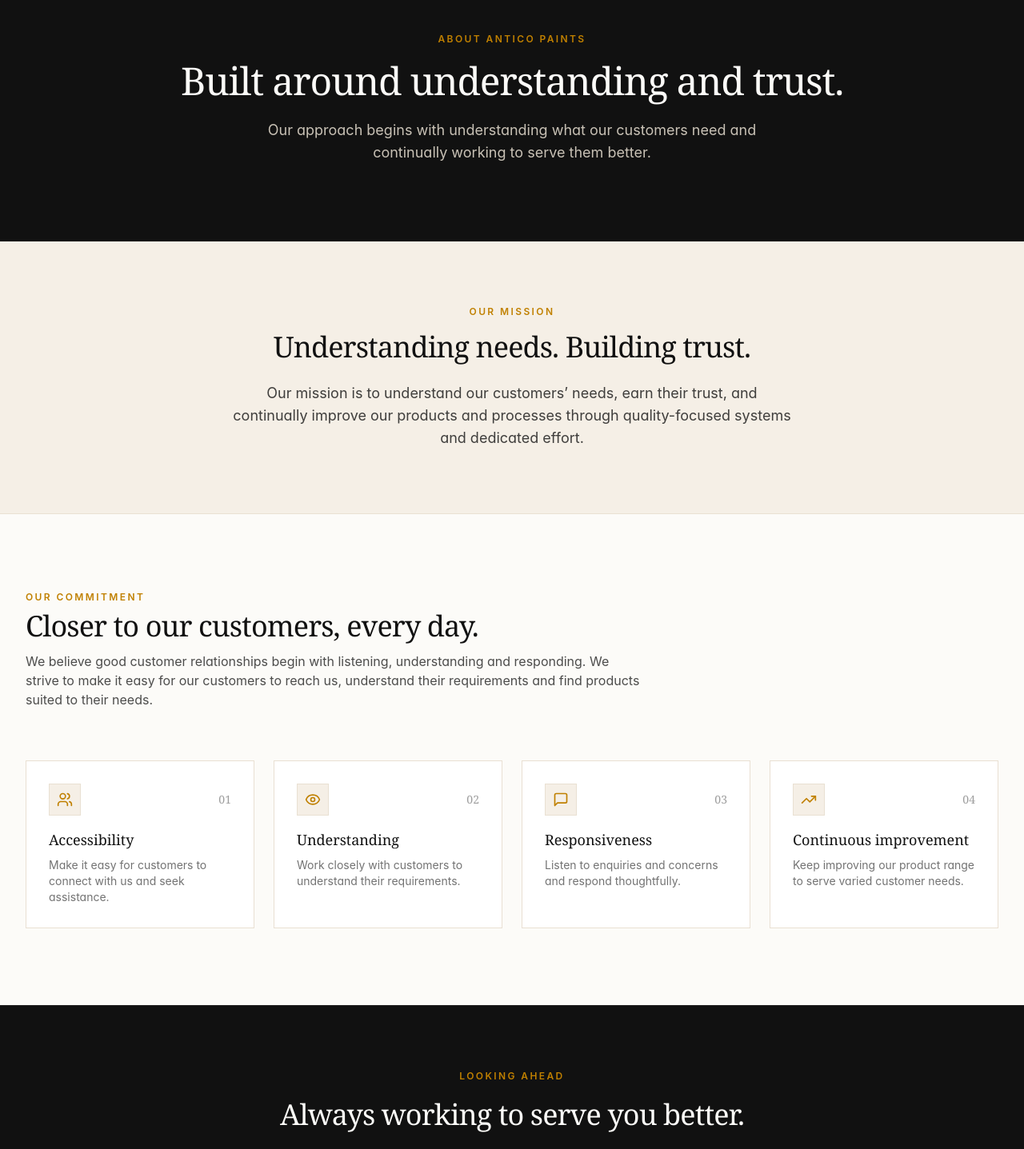
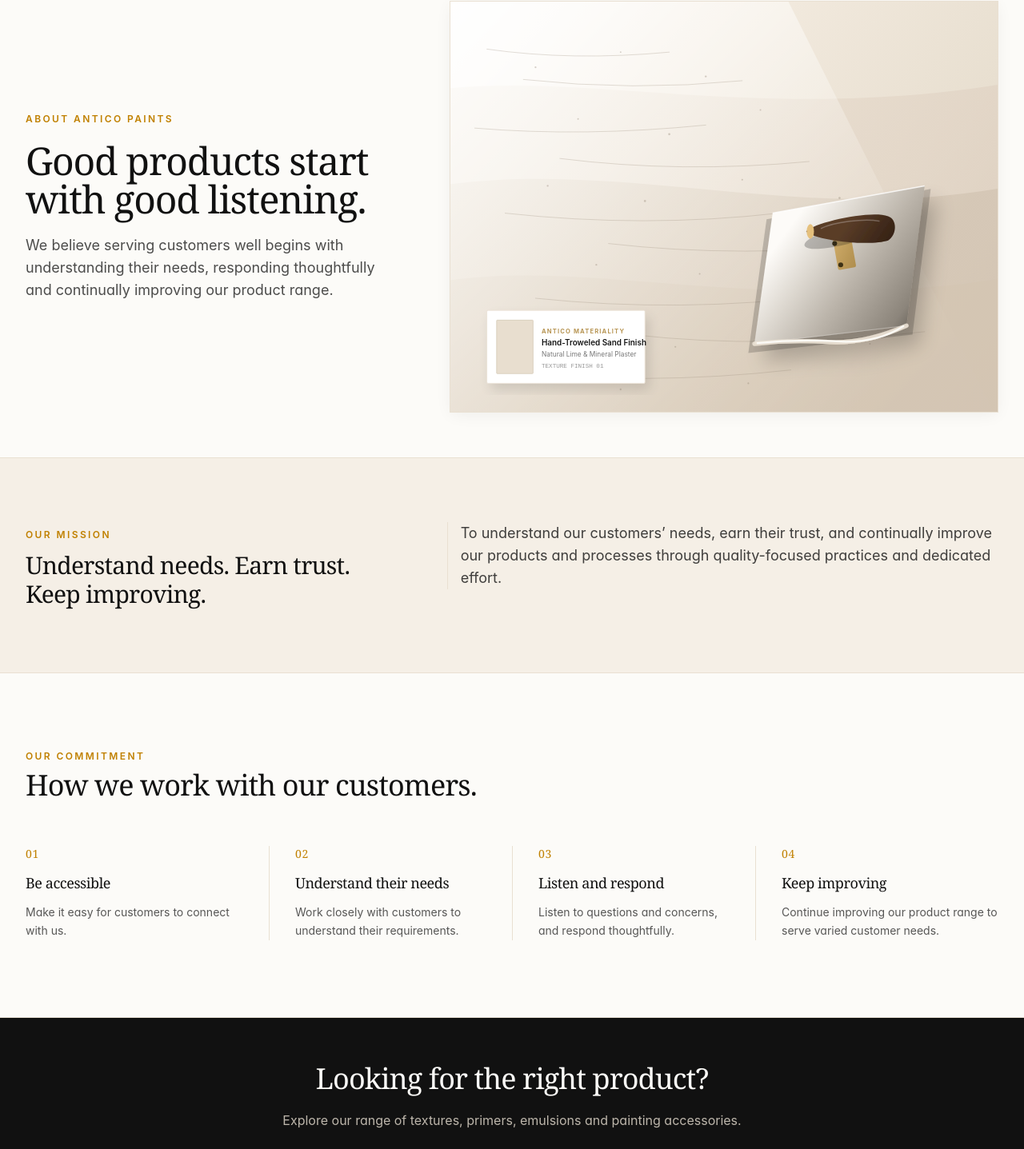
Before and after one commit to Pranshu012/AnticoPaints, a Next.js app: page /about in a window 1280 px wide. Shown: the part 136-1573 px from the top of the page at 80% size. Built offline with nearby package versions, Linux system fonts and the light colour scheme.

Commit message:
Redesign About Us page with editorial layout, wall texture imagery, and refined customer commitment list

```diff
--- a/src/app/about/page.tsx
+++ b/src/app/about/page.tsx
@@ -1,131 +1,168 @@
 import React from "react";
 import type { Metadata } from "next";
+import Image from "next/image";
 import Link from "next/link";
-import { ArrowRight, Users, Eye, MessageSquare, TrendingUp } from "lucide-react";
+import { ArrowRight } from "lucide-react";
 import { aboutPageData } from "@/data/company";
 
 export const metadata: Metadata = {
   title: "About Us | Antico Paints",
   description:
-    "Learn about Antico Paints: our mission, customer commitment, and dedication to understanding needs and building trust.",
-};
-
-const PRINCIPLE_ICONS = {
-  accessibility: Users,
-  understanding: Eye,
-  responsiveness: MessageSquare,
-  "continuous-improvement": TrendingUp,
+    "Good products start with good listening. Learn about Antico Paints' mission, commitment, and customer-first approach.",
 };
 
 export default function AboutPage() {
-  const { intro, mission, commitment, closing } = aboutPageData;
+  const { intro, mission, commitment, cta } = aboutPageData;
 
   return (
     <div className="bg-brand-offwhite min-h-screen">
-      {/* 1. Page Introduction */}
-      <section className="bg-brand-black text-brand-offwhite py-16 sm:py-20 lg:py-24 border-b border-brand-charcoal">
-        <div className="max-w-4xl mx-auto px-4 sm:px-6 lg:px-8 text-center space-y-5">
+
+      {/* ========================================================= */}
+      {/* Section A — About Introduction (Compact Editorial Layout) */}
+      {/* ========================================================= */}
+      <section className="bg-brand-offwhite pt-10 pb-14 sm:pt-14 sm:pb-18 lg:pt-18 lg:pb-22 border-b border-brand-beige">
+        <div className="max-w-7xl mx-auto px-4 sm:px-6 lg:px-8">
+          <div className="grid grid-cols-1 lg:grid-cols-12 gap-10 lg:gap-14 items-center">
+
+            {/* Left: Editorial Narrative */}
+            <div className="lg:col-span-5 space-y-5">
               <span className="text-xs uppercase tracking-[0.2em] font-sans font-semibold text-brand-gold block">
                 {intro.eyebrow}
               </span>
-          <h1 className="font-serif text-3xl sm:text-4xl md:text-5xl text-brand-offwhite tracking-tight leading-[1.15]">
+
+              <h1 className="font-serif text-3xl sm:text-4xl lg:text-5xl text-brand-black tracking-tight leading-[1.14]">
                 {intro.heading}
               </h1>
-          <p className="text-base sm:text-lg text-brand-beige/85 max-w-2xl mx-auto font-sans leading-relaxed pt-1">
+
+              <p className="text-base sm:text-lg text-brand-black/75 font-sans leading-relaxed">
                 {intro.description}
               </p>
             </div>
-      </section>
 
-      {/* 2. Our Mission */}
-      <section className="py-16 sm:py-20 bg-[#F5EFE6] border-b border-brand-beige">
-        <div className="max-w-3xl mx-auto px-4 sm:px-6 lg:px-8 text-center space-y-4">
-          <span className="text-xs uppercase tracking-[0.2em] font-sans font-semibold text-brand-gold block">
-            OUR MISSION
-          </span>
-          <h2 className="font-serif text-2xl sm:text-3xl lg:text-4xl text-brand-black tracking-tight leading-snug">
-            {mission.heading}
-          </h2>
-          <p className="text-base sm:text-lg text-brand-black/80 font-sans leading-relaxed pt-2">
-            {mission.content}
-          </p>
+            {/* Right: High-Quality Materiality / Texture Photograph */}
+            <div className="lg:col-span-7">
+              <div className="relative overflow-hidden rounded-xs border border-brand-beige shadow-card bg-brand-offwhite">
+                <div className="relative aspect-[4/3] w-full">
+                  <Image
+                    src={intro.image}
+                    alt={intro.imageAlt}
+                    fill
+                    priority
+                    sizes="(min-width: 1024px) 58vw, 100vw"
+                    className="object-cover"
+                  />
+                </div>
+              </div>
+            </div>
+
+          </div>
         </div>
       </section>
 
-      {/* 3. Our Commitment to Customers */}
-      <section className="py-16 sm:py-24 max-w-7xl mx-auto px-4 sm:px-6 lg:px-8">
-        <div className="max-w-3xl mb-12 sm:mb-16">
+      {/* ========================================================= */}
+      {/* Section B — Our Mission (Warm, Compact Split Layout)     */}
+      {/* ========================================================= */}
+      <section className="bg-[#F5EFE6] py-12 sm:py-16 lg:py-20 border-b border-brand-beige">
+        <div className="max-w-7xl mx-auto px-4 sm:px-6 lg:px-8">
+          <div className="grid grid-cols-1 lg:grid-cols-12 gap-6 lg:gap-12 items-baseline">
+
+            {/* Left Column: Eyebrow & Major Heading */}
+            <div className="lg:col-span-5 space-y-3">
+              <span className="text-xs uppercase tracking-[0.2em] font-sans font-semibold text-brand-gold block">
+                {mission.eyebrow}
+              </span>
+              <h2 className="font-serif text-2xl sm:text-3xl lg:text-3.5xl text-brand-black tracking-tight leading-snug">
+                {mission.heading}
+              </h2>
+            </div>
+
+            {/* Right Column: Narrative Description */}
+            <div className="lg:col-span-7">
+              <p className="text-base sm:text-lg text-brand-black/80 font-sans leading-relaxed lg:pl-4 lg:border-l lg:border-brand-beige">
+                {mission.description}
+              </p>
+            </div>
+
+          </div>
+        </div>
+      </section>
+
+      {/* ========================================================= */}
+      {/* Section C — Our Commitment (Editorial List with Dividers) */}
+      {/* ========================================================= */}
+      <section className="bg-brand-offwhite py-14 sm:py-20 lg:py-24 border-b border-brand-beige">
+        <div className="max-w-7xl mx-auto px-4 sm:px-6 lg:px-8">
+
+          {/* Section Heading */}
+          <div className="max-w-3xl mb-10 sm:mb-14">
             <span className="text-xs uppercase tracking-[0.2em] font-sans font-semibold text-brand-gold block mb-2">
-            OUR COMMITMENT
+              {commitment.eyebrow}
             </span>
             <h2 className="font-serif text-2xl sm:text-3xl lg:text-4xl text-brand-black tracking-tight">
               {commitment.heading}
             </h2>
-          <p className="text-sm sm:text-base text-brand-black/75 font-sans mt-3 leading-relaxed">
-            {commitment.introduction}
+          </div>
+
+          {/* Clean Editorial Divided List: 4 Columns on Desktop, Stacked with Dividers on Mobile */}
+          <div className="grid grid-cols-1 md:grid-cols-2 lg:grid-cols-4 gap-8 lg:gap-0 lg:divide-x divide-brand-beige">
+            {commitment.principles.map((item) => (
+              <div
+                key={item.id}
+                className="lg:px-8 first:lg:pl-0 last:lg:pr-0 space-y-3 pb-6 lg:pb-0 border-b border-brand-beige/80 lg:border-b-0 last:border-b-0"
+              >
+                {/* Subtle Gold Number */}
+                <span className="font-serif text-sm font-normal text-brand-gold tracking-wider block">
+                  {item.number}
+                </span>
+
+                {/* Principle Title */}
+                <h3 className="font-serif text-lg font-medium text-brand-black tracking-tight">
+                  {item.title}
+                </h3>
+
+                {/* Concise Description */}
+                <p className="text-sm text-brand-black/70 font-sans leading-relaxed">
+                  {item.description}
                 </p>
               </div>
-
-        {/* 4 Consistency Principles Cards: 1 col on mobile, 2 col on tablet, 4 col on desktop */}
-        <div className="grid grid-cols-1 md:grid-cols-2 lg:grid-cols-4 gap-6">
-          {commitment.principles.map((principle, index) => {
-            const Icon =
-              PRINCIPLE_ICONS[principle.id as keyof typeof PRINCIPLE_ICONS] || Users;
-            const stepNumber = `0${index + 1}`;
-
-            return (
-              <div
-                key={principle.id}
-                className="bg-white border border-brand-beige p-6 sm:p-7 flex flex-col justify-between shadow-xs hover:border-brand-gold/60 transition-colors"
-              >
-                <div className="space-y-4">
-                  <div className="flex items-center justify-between">
-                    <div className="w-10 h-10 rounded-xs bg-[#F5EFE6] border border-brand-beige flex items-center justify-center text-brand-gold">
-                      <Icon className="w-5 h-5" />
-                    </div>
-                    <span className="font-serif text-sm text-brand-muted/70">
-                      {stepNumber}
-                    </span>
+            ))}
           </div>
 
-                  <div>
-                    <h3 className="font-serif text-lg font-medium text-brand-black">
-                      {principle.title}
-                    </h3>
-                    <p className="text-xs sm:text-sm text-brand-muted font-sans mt-2 leading-relaxed">
-                      {principle.description}
-                    </p>
-                  </div>
-                </div>
-              </div>
-            );
-          })}
         </div>
       </section>
 
-      {/* 4. Closing Section */}
-      <section className="bg-brand-black text-brand-offwhite py-16 sm:py-20 border-t border-brand-charcoal">
-        <div className="max-w-3xl mx-auto px-4 sm:px-6 lg:px-8 text-center space-y-5">
-          <span className="text-xs uppercase tracking-[0.2em] font-sans font-semibold text-brand-gold block">
-            LOOKING AHEAD
-          </span>
+      {/* ========================================================= */}
+      {/* Section D — Product CTA (Compact & Cohesive Closing)     */}
+      {/* ========================================================= */}
+      <section className="bg-brand-black text-brand-offwhite py-14 sm:py-18">
+        <div className="max-w-4xl mx-auto px-4 sm:px-6 lg:px-8 text-center space-y-5">
           <h2 className="font-serif text-2xl sm:text-3xl lg:text-4xl text-brand-offwhite tracking-tight">
-            {closing.heading}
+            {cta.heading}
           </h2>
-          <p className="text-sm sm:text-base text-brand-beige/80 font-sans leading-relaxed max-w-2xl mx-auto">
-            {closing.content}
+
+          <p className="text-sm sm:text-base text-brand-beige/80 max-w-xl mx-auto font-sans leading-relaxed">
+            {cta.description}
           </p>
-          <div className="pt-3">
+
+          <div className="flex flex-col sm:flex-row items-stretch sm:items-center justify-center gap-3 pt-2">
             <Link
-              href={closing.buttonLink}
-              className="inline-flex items-center justify-center gap-2 px-8 py-3.5 bg-brand-gold text-brand-black hover:bg-brand-gold-light transition-colors text-sm font-sans font-medium tracking-wide"
+              href={cta.primaryButtonLink}
+              className="inline-flex items-center justify-center gap-2 px-7 py-3.5 bg-brand-gold text-brand-black hover:bg-brand-gold-light transition-colors text-sm font-sans font-medium tracking-wide"
             >
-              <span>{closing.buttonText}</span>
+              <span>{cta.primaryButtonText}</span>
               <ArrowRight className="w-4 h-4" />
+            </Link>
+
+            <Link
+              href={cta.secondaryButtonLink}
+              className="inline-flex items-center justify-center px-7 py-3.5 border border-brand-offwhite/30 hover:border-brand-offwhite text-brand-offwhite hover:bg-white/10 transition-colors text-sm font-sans font-medium tracking-wide"
+            >
+              {cta.secondaryButtonText}
             </Link>
           </div>
         </div>
       </section>
+
     </div>
   );
 }
--- a/src/data/company.ts
+++ b/src/data/company.ts
@@ -39,48 +39,55 @@ export const companyData: CompanyInfo = {
 export const aboutPageData: AboutContent = {
   intro: {
     eyebrow: "ABOUT ANTICO PAINTS",
-    heading: "Built around understanding and trust.",
+    heading: "Good products start with good listening.",
     description:
-      "Our approach begins with understanding what our customers need and continually working to serve them better.",
+      "We believe serving customers well begins with understanding their needs, responding thoughtfully and continually improving our product range.",
+    image: "/images/about/about-wall-craft.svg",
+    imageAlt: "Antico Paints decorative wall texture and artisan trowel application",
   },
   mission: {
-    heading: "Understanding needs. Building trust.",
-    content:
-      "Our mission is to understand our customers’ needs, earn their trust, and continually improve our products and processes through quality-focused systems and dedicated effort.",
+    eyebrow: "OUR MISSION",
+    heading: "Understand needs. Earn trust. Keep improving.",
+    description:
+      "To understand our customers’ needs, earn their trust, and continually improve our products and processes through quality-focused practices and dedicated effort.",
   },
   commitment: {
-    heading: "Closer to our customers, every day.",
-    introduction:
-      "We believe good customer relationships begin with listening, understanding and responding. We strive to make it easy for our customers to reach us, understand their requirements and find products suited to their needs.",
+    eyebrow: "OUR COMMITMENT",
+    heading: "How we work with our customers.",
     principles: [
       {
-        id: "accessibility",
-        title: "Accessibility",
-        description: "Make it easy for customers to connect with us and seek assistance.",
+        id: "accessible",
+        number: "01",
+        title: "Be accessible",
+        description: "Make it easy for customers to connect with us.",
       },
       {
-        id: "understanding",
-        title: "Understanding",
+        id: "understand-needs",
+        number: "02",
+        title: "Understand their needs",
         description: "Work closely with customers to understand their requirements.",
       },
       {
-        id: "responsiveness",
-        title: "Responsiveness",
-        description: "Listen to enquiries and concerns and respond thoughtfully.",
+        id: "listen-respond",
+        number: "03",
+        title: "Listen and respond",
+        description: "Listen to questions and concerns, and respond thoughtfully.",
       },
       {
-        id: "continuous-improvement",
-        title: "Continuous improvement",
-        description: "Keep improving our product range to serve varied customer needs.",
+        id: "keep-improving",
+        number: "04",
+        title: "Keep improving",
+        description: "Continue improving our product range to serve varied customer needs.",
       },
     ],
   },
-  closing: {
-    heading: "Always working to serve you better.",
-    content:
-      "We continually work to improve and expand our product range in line with the varied requirements of our customers.",
-    buttonText: "Explore Our Products",
-    buttonLink: "/products/",
+  cta: {
+    heading: "Looking for the right product?",
+    description: "Explore our range of textures, primers, emulsions and painting accessories.",
+    primaryButtonText: "Explore Products",
+    primaryButtonLink: "/products/",
+    secondaryButtonText: "Contact Us",
+    secondaryButtonLink: "/contact/",
   },
 };
 
```
Also changed, not shown: src/types/index.ts (+12 -6 lines), public/images/about/about-wall-craft.svg (added). Lines whose indentation alone changed are shown as unchanged.
